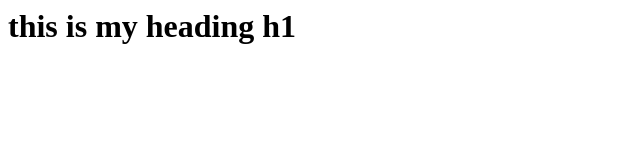
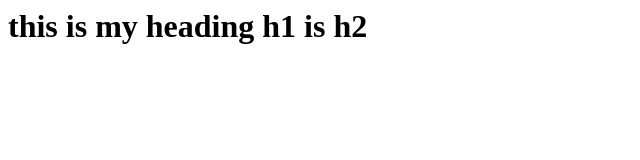
Before and after one commit to ahadzafar08/MyProject4, a plain HTML site: page index.html in a window 1280 px wide. Shown: the whole page, without its empty margins (0-640 px from the left). Drawn offline with Linux system fonts and the light colour scheme.

Commit message:
2nd commit

```diff
--- a/index.html
+++ b/index.html
@@ -6,7 +6,7 @@
     </head>
     <body>
         <h1>
-            this is my heading h1
+            this is my heading h1 is h2
         </h1>
     </body>
 </html>
```
